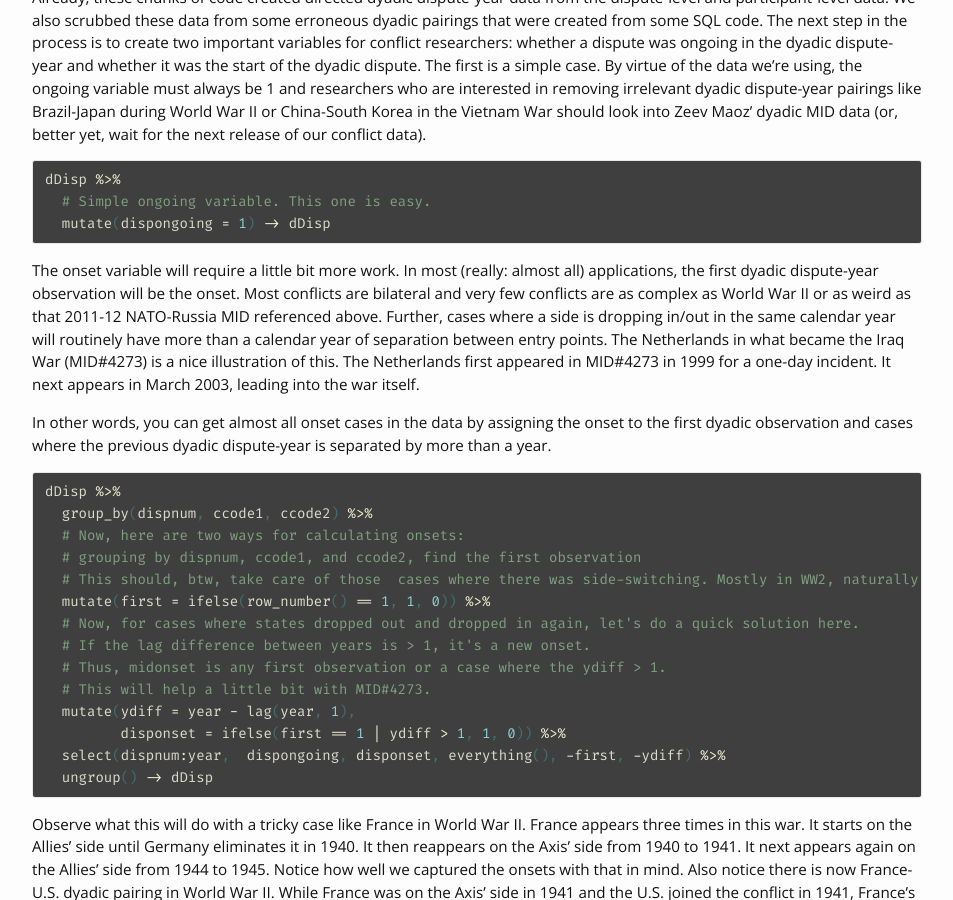
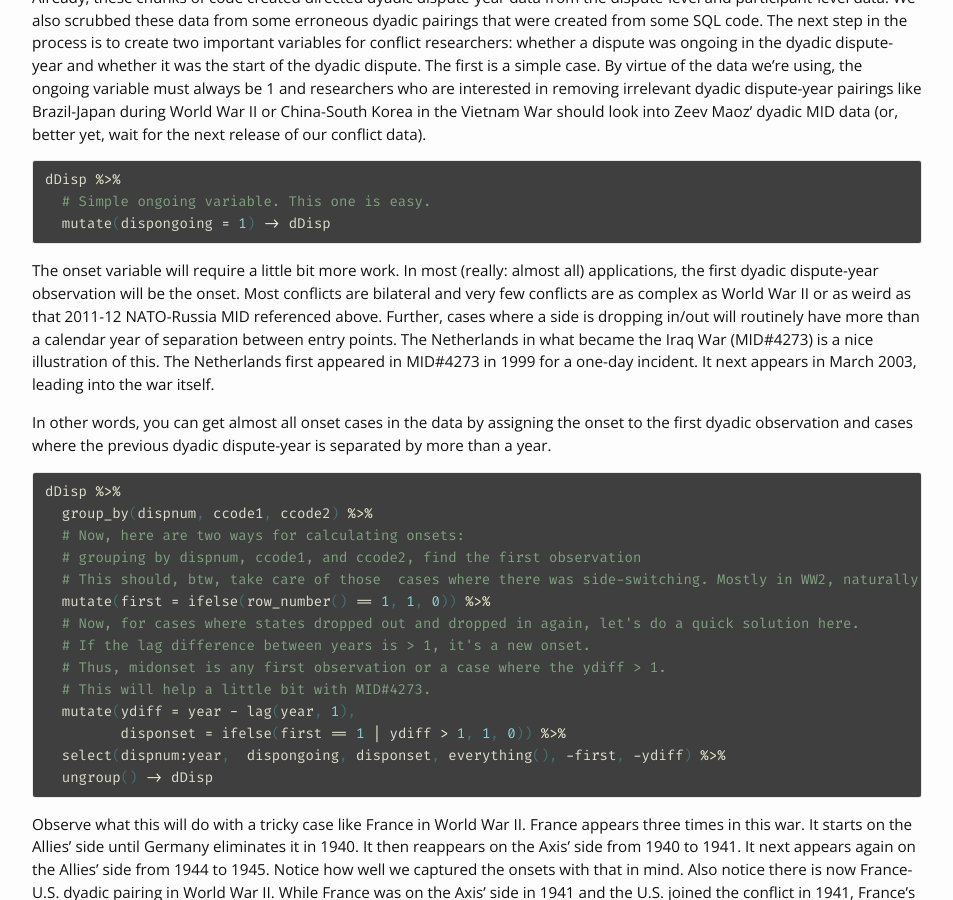
Before and after one commit to svmiller/svmiller.github.io, a Jekyll site: the page built from _posts/2021-05-25-convert-cow-mid-data-to-dispute-year.md, in a window 1280 px wide and 900 px high, scrolled down 6958 px. Shown: the whole window, without its empty margins (163-1116 px from the left). Built offline with Jekyll 4.4.1, drawn with Linux system fonts in a browser that asks for light colours; nearby versions of some CDN libraries; some web fonts are replaced; comment, search, counter and statistics services are not loaded.

Commit message:
always, and without fail

````diff
--- a/_posts/2021-05-25-convert-cow-mid-data-to-dispute-year.md
+++ b/_posts/2021-05-25-convert-cow-mid-data-to-dispute-year.md
@@ -903,7 +903,7 @@ dDisp %>%
   mutate(dispongoing = 1) -> dDisp
 ```
 
-The onset variable will require a little bit more work. In most (really: almost all) applications, the first dyadic dispute-year observation will be the onset. Most conflicts are bilateral and very few conflicts are as complex as World War II or as weird as that 2011-12 NATO-Russia MID referenced above. Further, cases where a side is dropping in/out in the same calendar year will routinely have more than a calendar year of separation between entry points. The Netherlands in what became the Iraq War (MID#4273) is a nice illustration of this. The Netherlands first appeared in MID#4273 in 1999 for a one-day incident. It next appears in March 2003, leading into the war itself.
+The onset variable will require a little bit more work. In most (really: almost all) applications, the first dyadic dispute-year observation will be the onset. Most conflicts are bilateral and very few conflicts are as complex as World War II or as weird as that 2011-12 NATO-Russia MID referenced above. Further, cases where a side is dropping in/out will routinely have more than a calendar year of separation between entry points. The Netherlands in what became the Iraq War (MID#4273) is a nice illustration of this. The Netherlands first appeared in MID#4273 in 1999 for a one-day incident. It next appears in March 2003, leading into the war itself.
 
 In other words, you can get almost all onset cases in the data by assigning the onset to the first dyadic observation and cases where the previous dyadic dispute-year is separated by more than a year.
 
--- a/_rmd/2021-05-25-convert-cow-mid-data-to-dispute-year.Rmd
+++ b/_rmd/2021-05-25-convert-cow-mid-data-to-dispute-year.Rmd
@@ -270,7 +270,7 @@ dDisp %>%
   mutate(dispongoing = 1) -> dDisp
 ```
 
-The onset variable will require a little bit more work. In most (really: almost all) applications, the first dyadic dispute-year observation will be the onset. Most conflicts are bilateral and very few conflicts are as complex as World War II or as weird as that 2011-12 NATO-Russia MID referenced above. Further, cases where a side is dropping in/out in the same calendar year will routinely have more than a calendar year of separation between entry points. The Netherlands in what became the Iraq War (MID#4273) is a nice illustration of this. The Netherlands first appeared in MID#4273 in 1999 for a one-day incident. It next appears in March 2003, leading into the war itself.
+The onset variable will require a little bit more work. In most (really: almost all) applications, the first dyadic dispute-year observation will be the onset. Most conflicts are bilateral and very few conflicts are as complex as World War II or as weird as that 2011-12 NATO-Russia MID referenced above. Further, cases where a side is dropping in/out will routinely have more than a calendar year of separation between entry points. The Netherlands in what became the Iraq War (MID#4273) is a nice illustration of this. The Netherlands first appeared in MID#4273 in 1999 for a one-day incident. It next appears in March 2003, leading into the war itself.
 
 In other words, you can get almost all onset cases in the data by assigning the onset to the first dyadic observation and cases where the previous dyadic dispute-year is separated by more than a year.
 
````
